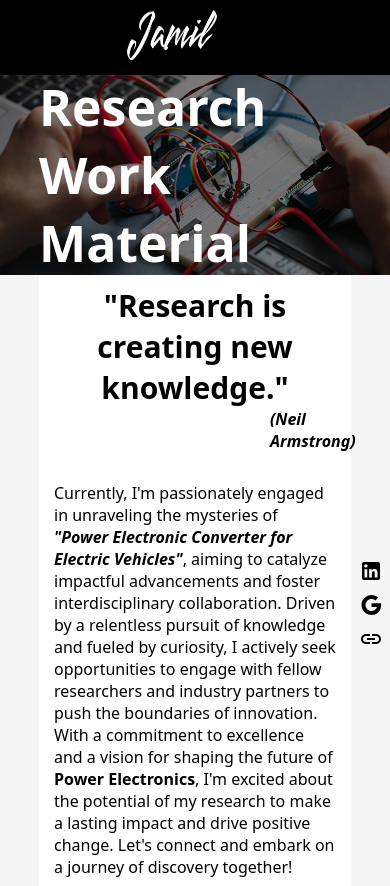
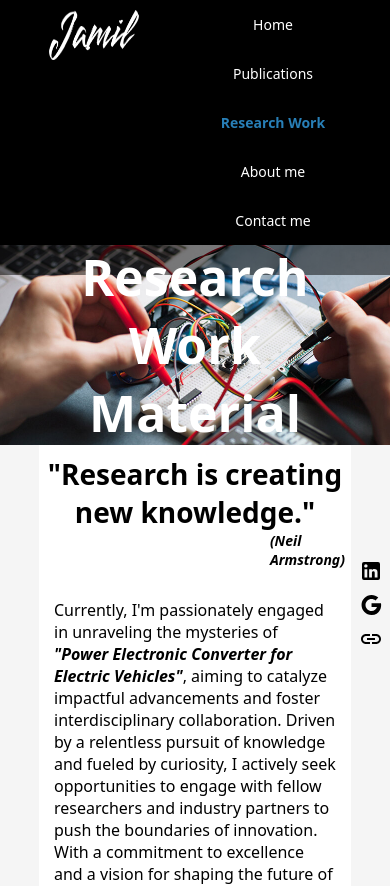
Before and after one commit to shahzaibsaleem665/jamil-pf, a React (Create React App) app: page /research-work in a window 390 px wide. Shown: the top 886 px of the page. Built offline with nearby package versions, Linux system fonts and the light colour scheme; a web font is replaced by a local one.

Commit message:
responsiveness

```diff
--- a/src/Components/PopUp.css
+++ b/src/Components/PopUp.css
@@ -64,6 +64,6 @@
   .popup__inner {
     width: 70%;
     height: 450px;
-
+    margin-top: 20%;
   }
 }
--- a/src/Pages/About.css
+++ b/src/Pages/About.css
@@ -52,7 +52,7 @@
     justify-content: flex-start;
 }
 .about__button {
-    width: 15%;
+    width: 140px;
     display: flex;
     padding: 10px;
     border-radius: 5px;
@@ -70,7 +70,7 @@
 }
 
 .about__button > .MuiSvgIcon-root {
-    font-size: 22px
+    font-size: 20px
 }
 
 @media screen and (max-width:576px) and (orientation: portrait) {
--- a/src/Pages/Header.css
+++ b/src/Pages/Header.css
@@ -51,7 +51,8 @@ font-weight: bold;
     width: 100%;
    }
   .header__right {
-    display: none;
+    display: flex;
+    flex-direction: column;
   }
    .header__right > p {
     font-size: 14px;
--- a/src/Pages/Publications.css
+++ b/src/Pages/Publications.css
@@ -43,6 +43,7 @@ margin-top: 10px;
 @media screen and (max-width:576px) and (orientation: portrait) {
     .publications__top > h1 {
         font-size: 50px;
+        text-align: center;
     }
     .publications__content {
         background-color: transparent;
--- a/src/Pages/Research.css
+++ b/src/Pages/Research.css
@@ -89,13 +89,14 @@ background-color: #CCC;
     .research__top > h1 {
         font-size: 50px;
         width: 80%;
+        text-align: center;
     }
     .research__containerHeading > h1 {
-        font-size: 30px;
+        font-size: 28px;
 
     }
     .research__containerHeading > p {
-        font-size: 16px;
+        font-size: 14px;
     }
     .research__containerText > p {
         font-size: 16px;
```
